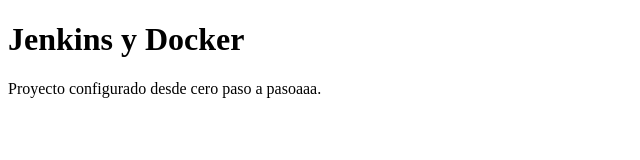
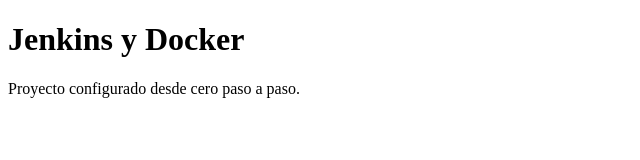
Before and after one commit to Esteban-Developer/proyecto-jenkins, a plain HTML site: page index.html in a window 1280 px wide. Shown: the full height of the page, 0-640 px from the left. Drawn offline with Linux system fonts and the light colour scheme.

Commit message:
Update index.html

```diff
--- a/index.html
+++ b/index.html
@@ -6,6 +6,6 @@
 </head>
 <body>
   <h1>Jenkins y Docker</h1>
-  <p>Proyecto configurado desde cero paso a pasoaaa.</p>
+  <p>Proyecto configurado desde cero paso a paso.</p>
 </body>
 </html>
```
